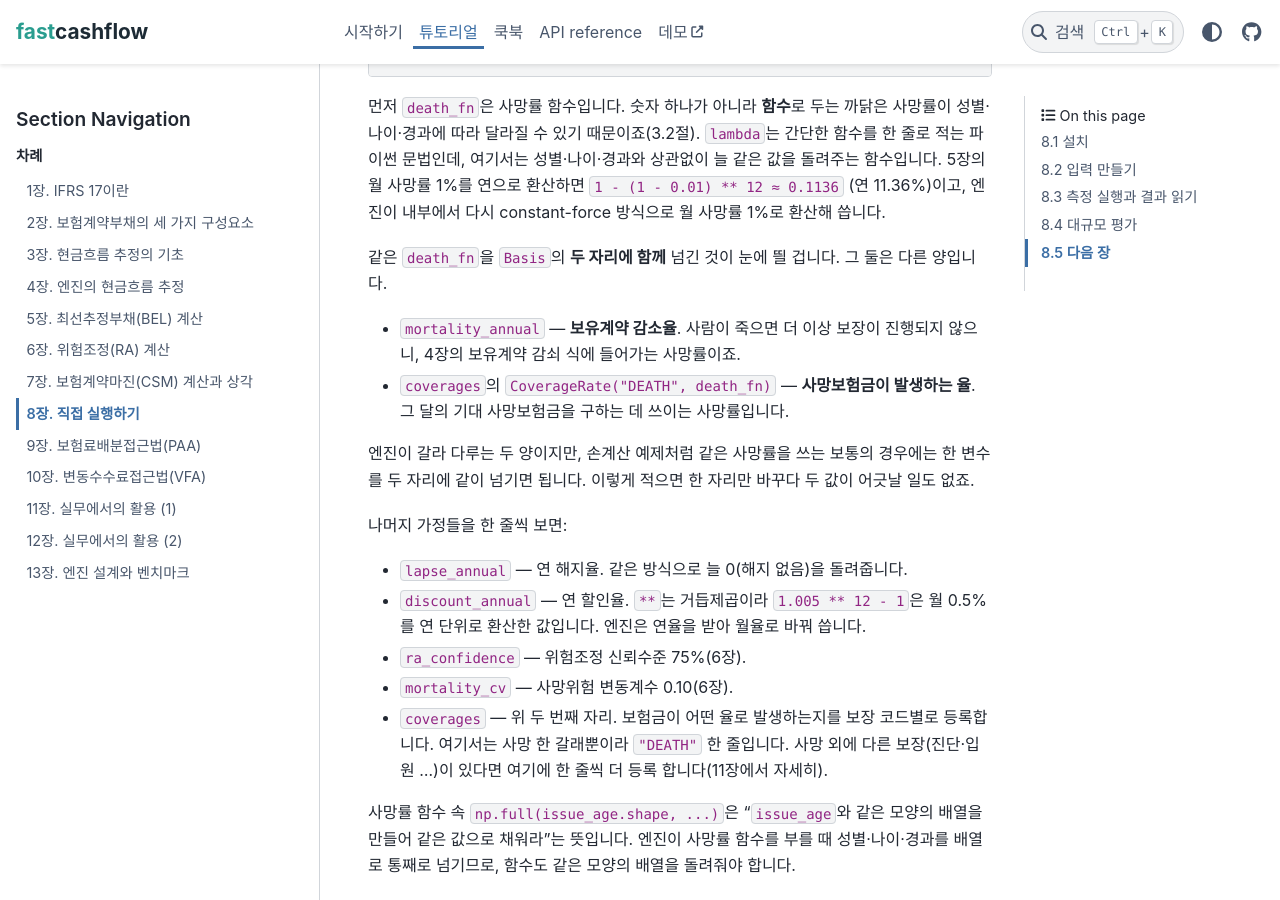
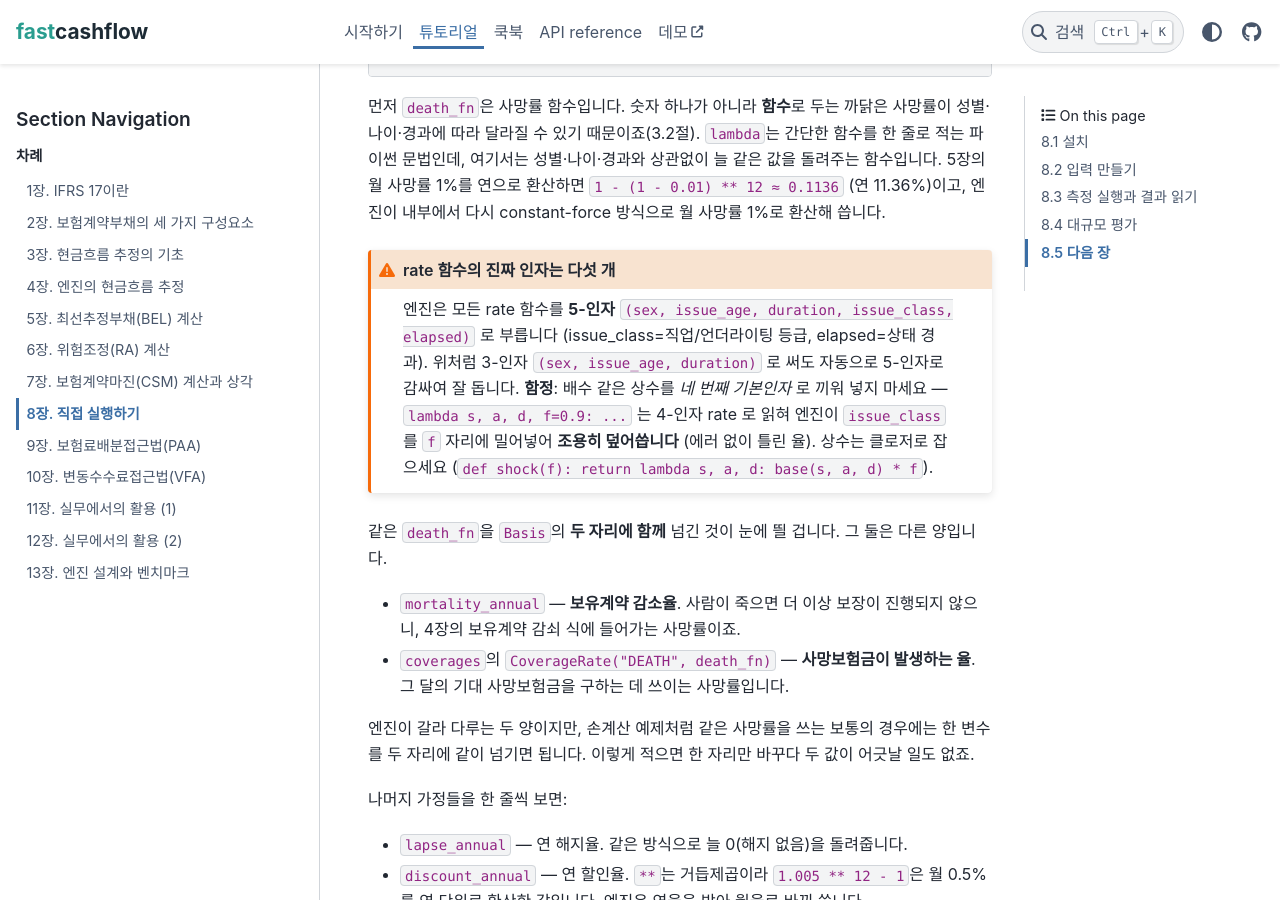
Before and after one commit to seokhoonj/fastcashflow, a Sphinx documentation site: the page built from docs/tutorial/08-hands-on.md, in a window 1280 px wide and 900 px high, scrolled down 2079 px. Built offline with Sphinx 7.4.7 and the PyData theme 0.15.4, drawn with Linux system fonts in a browser that asks for light colours.

Commit message:
docs: correct the rate-callable argument contract and trace API listing
The most important extension point -- writing a rate-table callable -- was
documented several contradictory ways, and the engine's 5-arg shape has a
silent 4-arg trap a reader would hit naturally.

- Basis.mortality_annual / lapse_annual docstrings described a 3-arg
  (sex, issue_age, duration) shape; rewrite them to reference the canonical
  5-arg RateFn (sex, issue_age, duration, issue_class, elapsed) and warn that a
  4-arg lambda (... f=factor) feeds the factor in as issue_class -- wrong rates,
  no error. Capture constants in a closure instead.
- basis-format.md named a phantom calendar_year argument; correct it to the
  real signature.
- Add a tutorial admonition on the 5-arg shape and the 4-arg trap.
- api.rst was missing gmm.trace_bel_step / trace_csm_step (both public and
  taught in the cookbook); add them for parity with trace / trace_diff.

````diff
--- a/docs/api.rst
+++ b/docs/api.rst
@@ -72,6 +72,10 @@ approach has its own tracer.
 .. autofunction:: fastcashflow.gmm.trace
 
 .. autofunction:: fastcashflow.gmm.trace_diff
+
+.. autofunction:: fastcashflow.gmm.trace_bel_step
+
+.. autofunction:: fastcashflow.gmm.trace_csm_step
 
 .. autofunction:: fastcashflow.vfa.trace
 
--- a/docs/tutorial/08-hands-on.md
+++ b/docs/tutorial/08-hands-on.md
@@ -102,6 +102,18 @@ basis = fcf.Basis(
 월 사망률 1%를 연으로 환산하면 `1 - (1 - 0.01) ** 12 ≈ 0.1136`
 (연 11.36%)이고, 엔진이 내부에서 다시 constant-force 방식으로 월
 사망률 1%로 환산해 씁니다.
+
+```{admonition} rate 함수의 진짜 인자는 다섯 개
+:class: warning
+
+엔진은 모든 rate 함수를 **5-인자** `(sex, issue_age, duration, issue_class,
+elapsed)` 로 부릅니다 (issue_class=직업/언더라이팅 등급, elapsed=상태 경과).
+위처럼 3-인자 `(sex, issue_age, duration)` 로 써도 자동으로 5-인자로 감싸여
+잘 돕니다. **함정**: 배수 같은 상수를 *네 번째 기본인자* 로 끼워 넣지 마세요 —
+`lambda s, a, d, f=0.9: ...` 는 4-인자 rate 로 읽혀 엔진이 `issue_class` 를
+`f` 자리에 밀어넣어 **조용히 덮어씁니다** (에러 없이 틀린 율). 상수는 클로저로
+잡으세요 (`def shock(f): return lambda s, a, d: base(s, a, d) * f`).
+```
 
 같은 `death_fn`을 `Basis`의 **두 자리에 함께** 넘긴 것이 눈에 띌
 겁니다. 그 둘은 다른 양입니다.
````
Also changed, not shown: docs/basis-format.md (+1 -1 lines), 1 other file.
